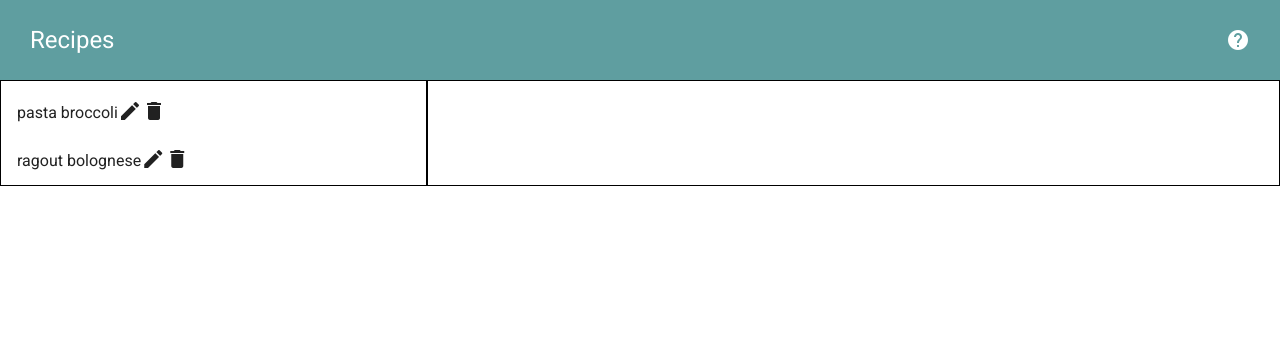
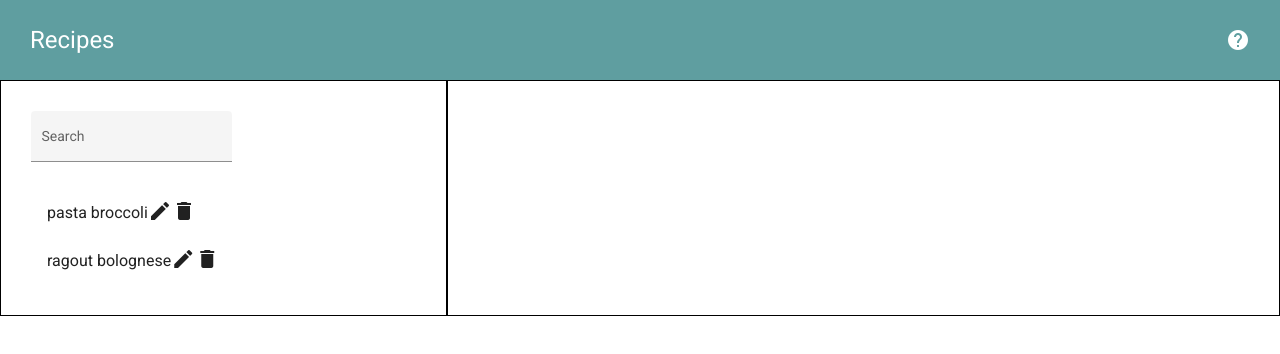
Before and after one commit to agrabowskiValueAdd/recipies, an Angular app: page / in a window 1280 px wide. Shown: the top 354 px of the page. Built offline with nearby package versions, Linux system fonts and the light colour scheme; data requests are answered from the project's data file.

Commit message:
search pipe

```diff
--- a/src/app/components/item-details/item-details.component.scss
+++ b/src/app/components/item-details/item-details.component.scss
@@ -1,3 +1,4 @@
 :host {
   border: 1px solid black;
+  padding: 30px;
 }
--- a/src/app/components/list/list.component.html
+++ b/src/app/components/list/list.component.html
@@ -1,5 +1,13 @@
+<mat-form-field class="example-form-field" appearance="fill">
+  <mat-label>Search</mat-label>
+  <input matInput type="text" [(ngModel)]="searchValue">
+  <button *ngIf="searchValue" matSuffix mat-icon-button aria-label="Clear" (click)="searchValue=''">
+    <mat-icon>close</mat-icon>
+  </button>
+</mat-form-field>
+
 <mat-list>
-  <mat-list-item *ngFor="let item of list"
+  <mat-list-item *ngFor="let item of list | searchFilter: searchValue"
                  [ngClass]="{'selected-row': selectedItemId === item.id}"
                  class="list-item">
       <span class="recipe-name" (click)="selectItem(item.id)">{{item.name}}</span>
--- a/src/app/components/list/list.component.scss
+++ b/src/app/components/list/list.component.scss
@@ -1,5 +1,6 @@
 :host {
   border: 1px solid black;
+  padding: 30px;
 }
 
 .selected-row {
--- a/src/app/components/list/list.component.ts
+++ b/src/app/components/list/list.component.ts
@@ -16,6 +16,7 @@ import {MatDialog} from "@angular/material/dialog";
 export class ListComponent implements OnInit {
   list: Recipe[] = [];
   selectedItemId!: string;
+  searchValue!: string;
 
   constructor(private recipeService: RecipeService, private sharedService: SharedService,
               private changeDetectorRef: ChangeDetectorRef, private snackBar: MatSnackBar,
--- /dev/null
+++ b/src/app/pipes/search-filter.pipe.ts
@@ -0,0 +1,20 @@
+import { Pipe, PipeTransform } from '@angular/core';
+import {Recipe} from "../Recipe";
+
+@Pipe({
+  name: 'searchFilter'
+})
+export class SearchFilterPipe implements PipeTransform {
+
+  transform(value: Recipe[], args: string): any {
+    if (!value) return null;
+    if (!args) return value;
+
+    args = args.toLowerCase();
+
+    return value.filter((recipe) => {
+      return recipe.name.toLowerCase().includes(args);
+    })
+  }
+
+}
```
Also changed, not shown: src/app/app.module.ts (+9 -2 lines), 1 other file (tests, documents, lock files or other folders).
